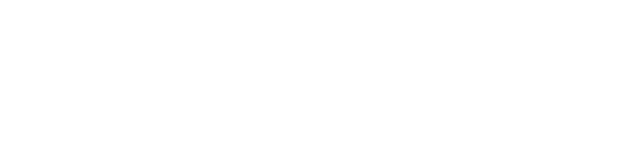
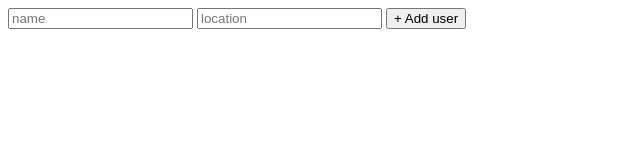
Before and after one commit to SleepySheepy172/doggo-booker, a website: page public/index.html in a window 1280 px wide. Shown: the whole page, without its empty margins (0-640 px from the left). Drawn offline with Linux system fonts and the light colour scheme.

Commit message:
added input form

```diff
--- a/public/index.html
+++ b/public/index.html
@@ -9,11 +9,11 @@
 </head>
 <body>
   <main>
-    <!-- <form class="form" action="/create-user" method="post">
-   <input type="text" name="name" value="" placeholder="name">
-   <input type="text" name="location" value="" placeholder="location">
-   <button type="submit" name="button">+ Add user</button>
-    </form> -->
+    <form class="form" action="/create-user" method="post">
+      <input type="text" name="name" value="" placeholder="name">
+      <input type="text" name="location" value="" placeholder="location">
+      <button type="submit" name="button">+ Add user</button>
+    </form>
   </main>
   <script src="js/logic.js"></script>
   <script src="js/DOM.js"></script>
--- a/src/handler.js
+++ b/src/handler.js
@@ -1,6 +1,5 @@
 const fs = require('fs');
 const path = require('path');
-
 
 const servePublicFile = (res, filename) => {
   console.log(filename);
```
